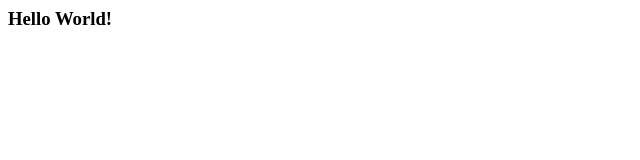
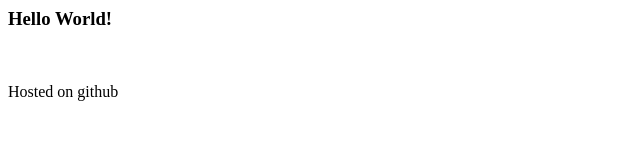
Before and after one commit to artwn/artwn, a plain HTML site: page index.html in a window 1280 px wide. Shown: the whole page, without its empty margins (0-640 px from the left). Drawn offline with Linux system fonts and the light colour scheme.

Commit message:
Update index.html

```diff
--- a/index.html
+++ b/index.html
@@ -1 +1,3 @@
 <h3>Hello World!</h3>
+<br>
+<p>Hosted on github</p>
```
